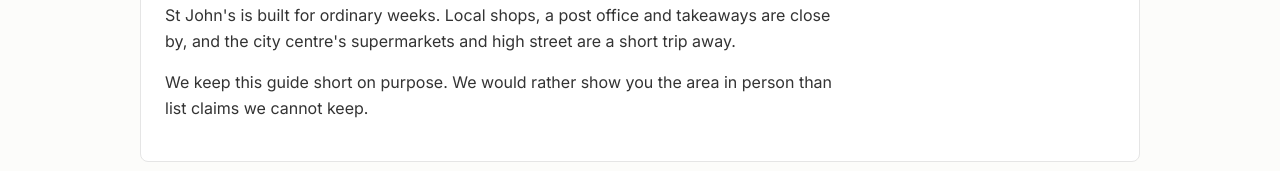
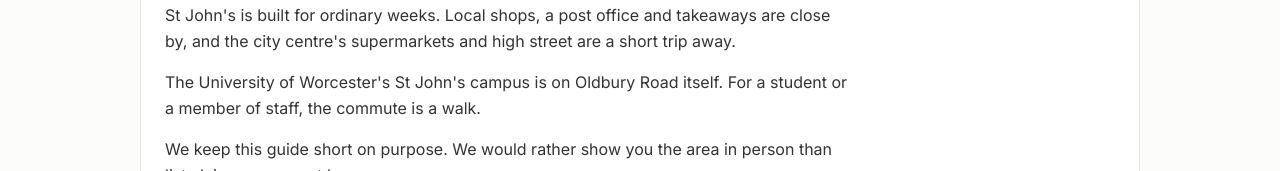
Before and after one commit to Carelli-prop/carelli-properties, a Next.js app: page /area in a window 1280 px wide. Shown: the part 329-500 px from the top of the page. Built offline with nearby package versions, Linux system fonts and the light colour scheme; no server answers.

Commit message:
Update page.tsx

```diff
--- a/app/area/page.tsx
+++ b/app/area/page.tsx
@@ -20,6 +20,10 @@
           St John's is built for ordinary weeks. Local shops, a post office
           and takeaways are close by, and the city centre's supermarkets and
           high street are a short trip away.
+        </p>
+        <p>
+          The University of Worcester's St John's campus is on Oldbury Road
+          itself. For a student or a member of staff, the commute is a walk.
         </p>
         <p>
           We keep this guide short on purpose. We would rather show you the
```
